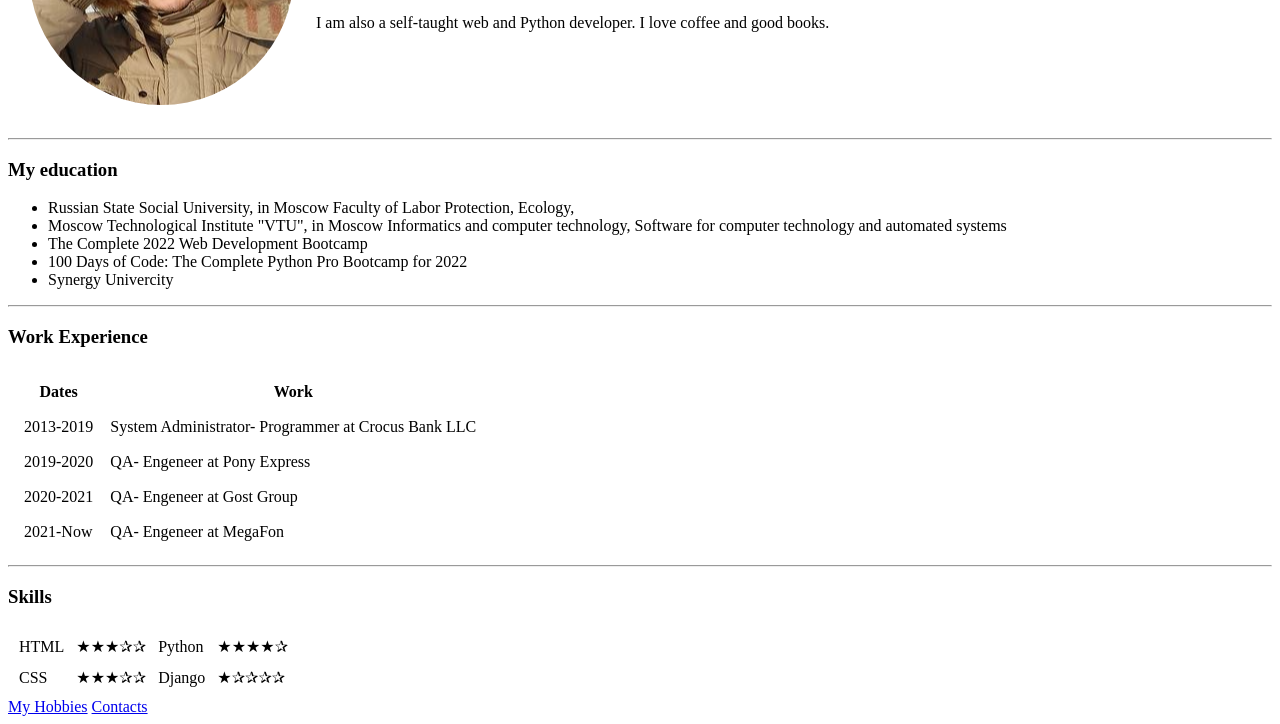
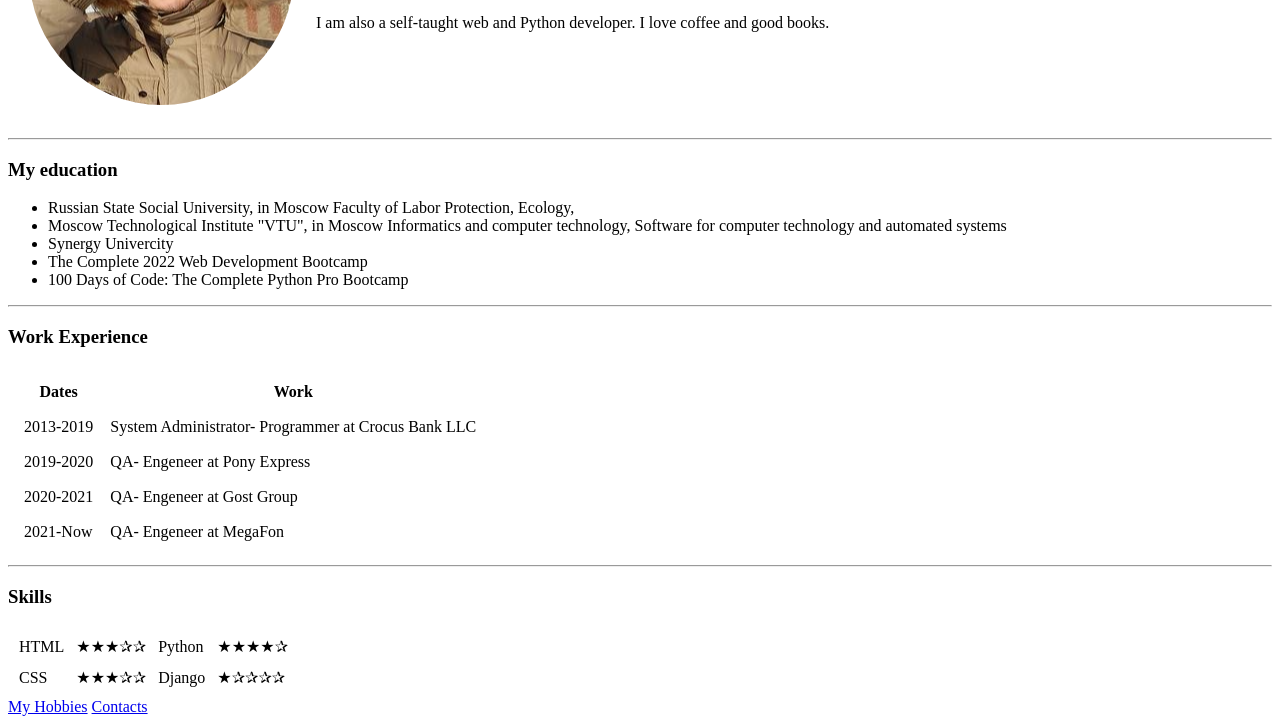
Before and after one commit to bjolverk/cv, a plain HTML site: page index.html in a window 1280 px wide. Shown: the part 189-913 px from the top of the page. Drawn offline with Linux system fonts and the light colour scheme.

Commit message:
Corrected information about education

```diff
--- a/index.html
+++ b/index.html
@@ -28,12 +28,13 @@
       Faculty of Labor Protection, Ecology,</li>
     <li>Moscow Technological Institute "VTU", in Moscow
       Informatics and computer technology, Software for computer technology and automated systems</li>
+    <li>Synergy Univercity</li>
     <li>The Complete 2022 Web Development Bootcamp
     </li>
     <li>
-      100 Days of Code: The Complete Python Pro Bootcamp for 2022
+      100 Days of Code: The Complete Python Pro Bootcamp
     </li>
-    <li>Synergy Univercity</li>
+
   </ul>
   <hr>
   <h3>Work Experience</h3>
```
